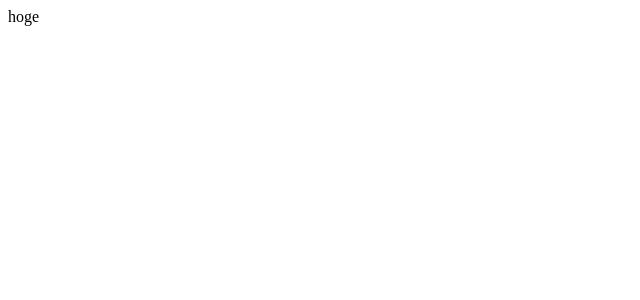
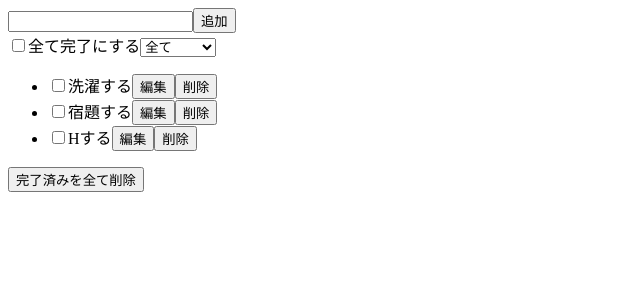
Before and after one commit to Mitanni-11/react-todo-app, a React (Create React App) app: page / in a window 1280 px wide. Shown: the top 300 px of the page, without its empty margins (0-640 px from the left). Built offline with nearby package versions, Linux system fonts and the light colour scheme.

Commit message:
make layout&& make Form component

```diff
--- /dev/null
+++ b/src/components/App.js
@@ -0,0 +1,54 @@
+import React from 'react';
+import Form from './Form';
+
+class App extends React.Component {
+    render(){
+        return(
+            <div>
+                <Form />
+
+                <label>
+                    <input type="checkbox"/>
+                    全て完了にする
+                </label>
+
+                <select>
+                    <option>全て</option>
+                    <option>完了</option>
+                    <option>完了済み</option>
+                </select>
+
+                <ul>
+                    <li>
+                     <label>
+                        <input type="checkbox"/>
+                        洗濯する
+                    </label>
+                     <button>編集</button>
+                     <button>削除</button>
+                    </li>
+                    <li>
+                        <label>
+                            <input type="checkbox"/>
+                            宿題する
+                        </label>
+                        <button>編集</button>
+                        <button>削除</button>
+                    </li>
+                    <li>
+                        <label>
+                         <input type="checkbox"/>
+                            Hする
+                        </label>
+                        <button>編集</button>
+                        <button>削除</button>
+                    </li>
+                </ul>
+
+                <button>完了済みを全て削除</button>
+            </div>
+        );
+    }
+}
+
+export default App;
--- /dev/null
+++ b/src/components/Form.js
@@ -0,0 +1,13 @@
+import React from 'react';
+
+class Form extends React.Component{
+    render(){
+        return(
+            <form>
+                <input type="text"/>
+                <button>追加</button>
+            </form>
+        );
+    }
+}
+export default Form;
```
Also changed, not shown: src/index.js (+4 -3 lines).
